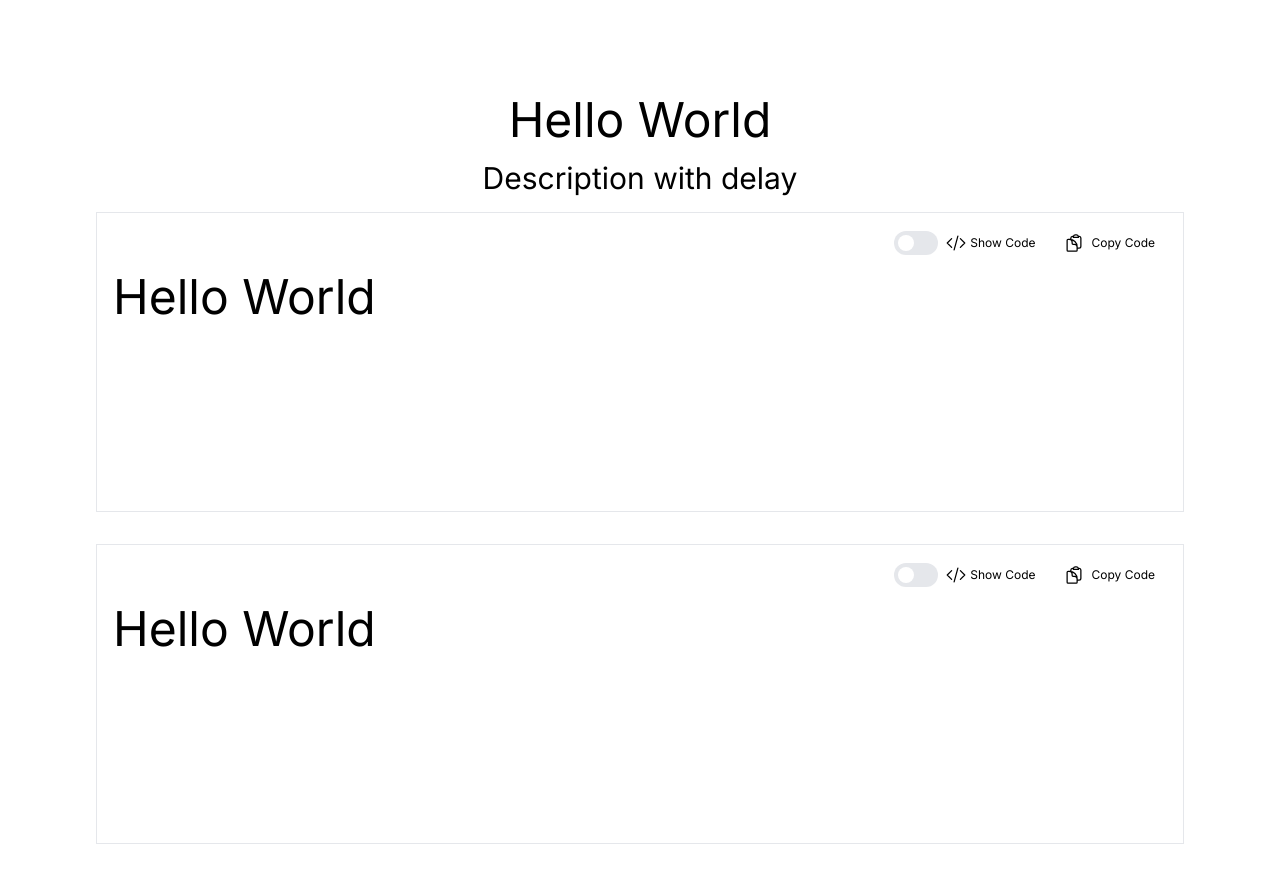
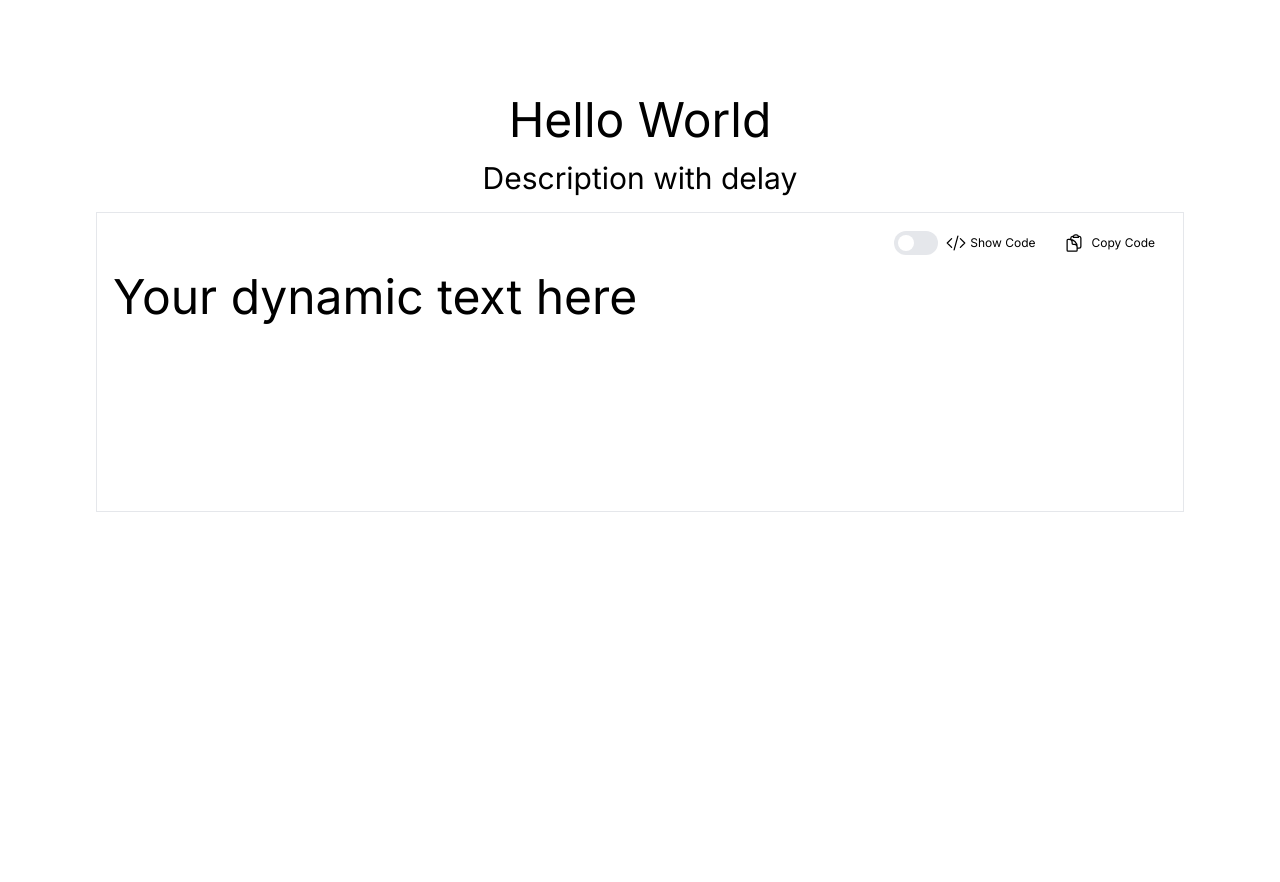
Before and after one commit to EMurrell/Motion-Repo, a Next.js app: page / in a window 1280 px wide. Shown: the top 882 px of the page. After the commit the page ends 800 px from the top, so only its background shows below. Built offline with nearby package versions, Linux system fonts and the light colour scheme.

Commit message:
add text prop

```diff
--- a/app/components/Toggle.tsx
+++ b/app/components/Toggle.tsx
@@ -18,12 +18,14 @@ interface ToggleProps {
   }>;
   code: string;
   animationProps?: { [key: string]: any };
+  text: string;
 }
 
 export default function Toggle({
   animationComponent: AnimationComponent,
   code,
   animationProps = {},
+  text,
 }: ToggleProps) {
   const [showCode, setShowCode] = useState(false);
   const [copied, setCopied] = useState(false);
@@ -63,7 +65,7 @@ export default function Toggle({
         </CopyToClipboard>
       </div>
       <AnimationComponent {...animationProps}>
-        <div className="text-3xl sm:text-4xl lg:text-5xl">Hello World</div>
+        <div className="text-3xl sm:text-4xl lg:text-5xl">{text}</div>
       </AnimationComponent>
       {showCode && (
         <div className="mt-4">
--- a/app/page.tsx
+++ b/app/page.tsx
@@ -17,17 +17,10 @@ export default function Home() {
         animationComponent={FadeIn}
         code={fadeInCode}
         animationProps={{
-          up: true,
-          className: "text-xl sm:text-2xl lg:text-3xl mt-4",
-        }}
-      />
-      <Toggle
-        animationComponent={FadeIn}
-        code={fadeInCode}
-        animationProps={{
           delay: 0.4,
           className: "text-xl sm:text-2xl lg:text-3xl mt-4",
         }}
+        text="Your dynamic text here"
       />
     </main>
   );
```
